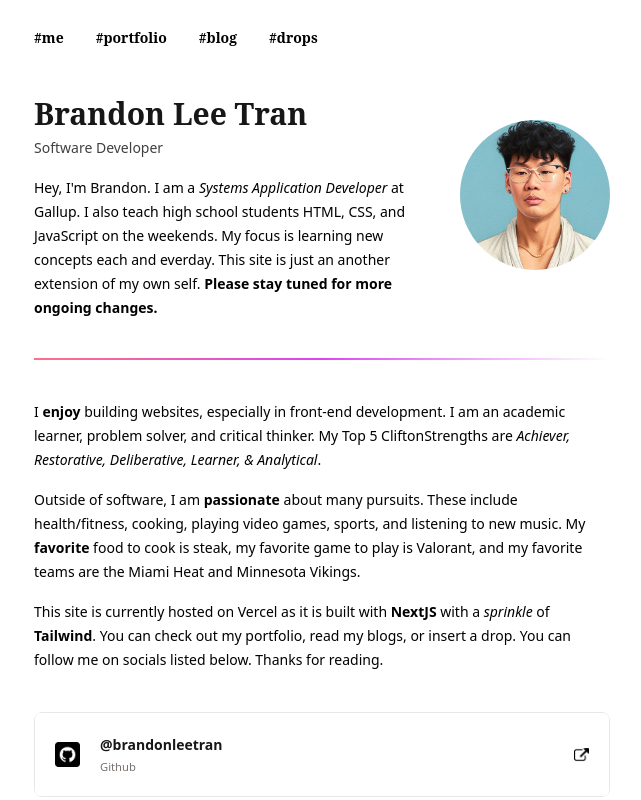
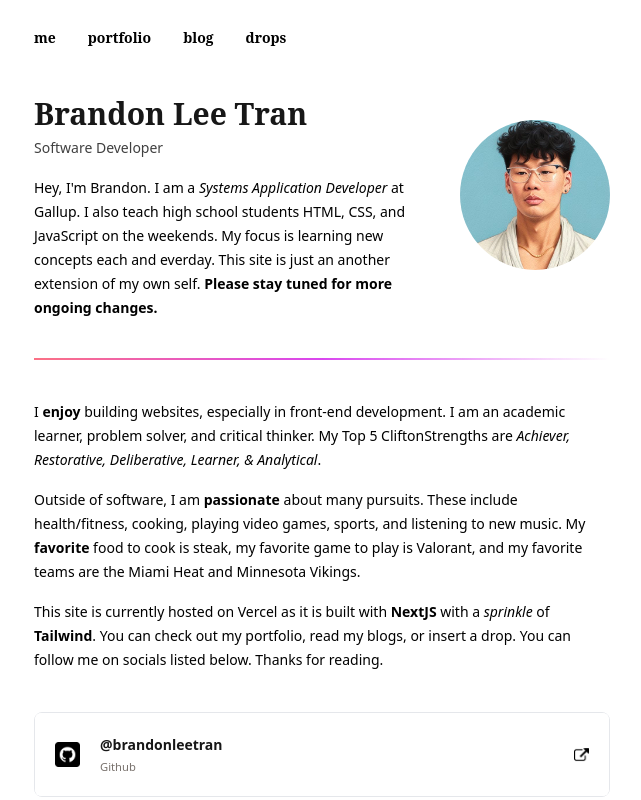
Before and after one commit to brandonleetran/brandonleetran, a Next.js app: page / in a window 1280 px wide. Shown: the whole page, without its empty margins (286-927 px from the left). Built offline with nearby package versions, Linux system fonts and the light colour scheme; a web font is replaced by a local one.

Commit message:
fix: navbar titles

```diff
--- a/app/Navbar.tsx
+++ b/app/Navbar.tsx
@@ -8,22 +8,22 @@ const Navigation = () => {
           <ul className="text-sm font-normal flex flex-1 items-center text-left pl-1 md:pl-0">
             <li>
             <Link className="font-bold hover:bg-black/[.05] bg-transparent inline-block py-2 px-4 text-black no-underline rounded-md transition-bg duration-300" href="/">
-                #me
+                me
               </Link>
             </li>
             <li>
             <Link className="font-bold hover:bg-black/[.05] bg-transparent inline-block py-2 px-4 text-black no-underline rounded-md transition-all duration-300" href="/portfolio">
-                #portfolio
+                portfolio
               </Link>
             </li>
             <li>
               <Link className="font-bold hover:bg-black/[.05] bg-transparent inline-block py-2 px-4 text-black no-underline rounded-md transition-all duration-300" href="/blog">
-                #blog
+                blog
               </Link>
             </li>
             <li>
               <Link className="font-bold hover:bg-black/[.05] bg-transparent inline-block py-2 px-4 text-black no-underline rounded-md transition-all duration-300" href="/drops">
-                #drops
+                drops
               </Link>
             </li>
           </ul>
--- a/app/page.tsx
+++ b/app/page.tsx
@@ -79,7 +79,7 @@ export default function Page() {
         <input type="text" name="subject" placeholder="Subject" className="focus:focus-blue-ring w-full rounded-lg block flex-1 border bg-transparent py-2 pl-2 text-gray-900 placeholder:text-gray-400 focus:ring-fuchsia-400 focus:ring-0 sm:text-sm sm:leading-6" /><br />
         <label htmlFor="email">Your message</label>
         <textarea name="email" placeholder="Let me know how I can help you" className="ocus:focus-blue-ring mb-2 h-32 w-full rounded-lg block flex-1 border bg-transparent py-2 pl-2 text-gray-900 focus:ring-fuchsia-400 placeholder:text-gray-400 focus:ring-0 sm:text-sm sm:leading-6"/><br />
-        <input type="submit" value="#send" className="bg-black/[.05] focus:focus-blue-ring hover:bg-transparent hover:border text-black cursor-pointer font-medium rounded-lg text-sm w-full sm:w-auto px-5 py-2.5 text-center transition-colors"/><br />
+        <input type="submit" value="send" className="bg-black/[.05] focus:focus-blue-ring hover:bg-transparent hover:border text-black cursor-pointer font-medium rounded-lg text-sm w-full sm:w-auto px-5 py-2.5 text-center transition-colors"/><br />
       </form>
     </section>
   )
```
